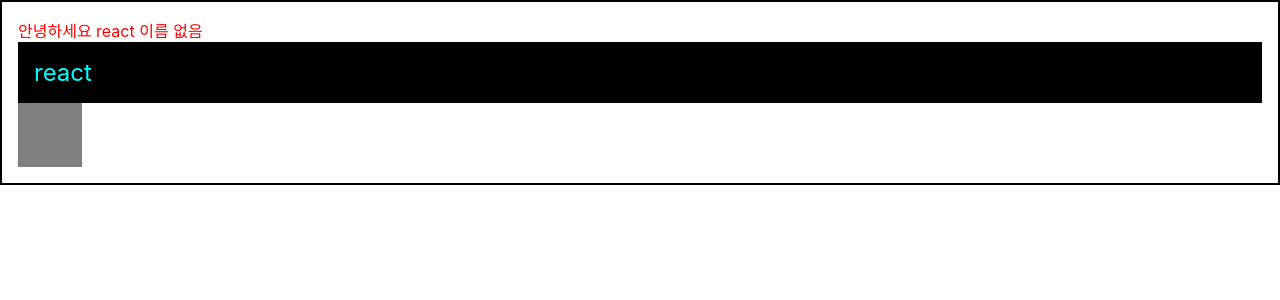
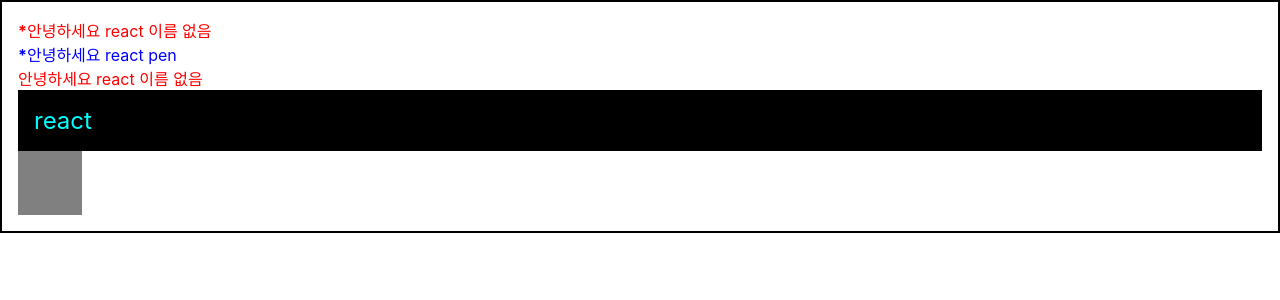
Before and after one commit to pinekkong/Study_React, a React (Create React App) app: page / in a window 1280 px wide. Shown: the top 300 px of the page. Built offline with nearby package versions, Linux system fonts and the light colour scheme.

Commit message:
조건부 렌더링 실습

```diff
--- a/src/App.js
+++ b/src/App.js
@@ -14,6 +14,8 @@ function App() {
   return (
     <div>
       <Wrapper>
+        <Hello name="react" color='red' isSpecial={true}/>
+        <Hello name="react" color='blue' isSpecial pen='pen'/>
         <Hello name="react" color='red' />
         <div style={style}>{name}</div>
         <div className='gray-box'></div>
--- a/src/Hello.js
+++ b/src/Hello.js
@@ -1,7 +1,9 @@
 import React from 'react';
 
-function Hello({color,name,pen}){
-return <div style={{color}}>안녕하세요 {name} {pen}</div>
+function Hello({color,name,pen,isSpecial}){
+return <div style={{color}}>
+    {isSpecial?<b>*</b>:null}
+    안녕하세요 {name} {pen}</div>
 }
 
 Hello.defaultProps={
```
Also changed, not shown: 1 other file (tests, documents, lock files or other folders).
